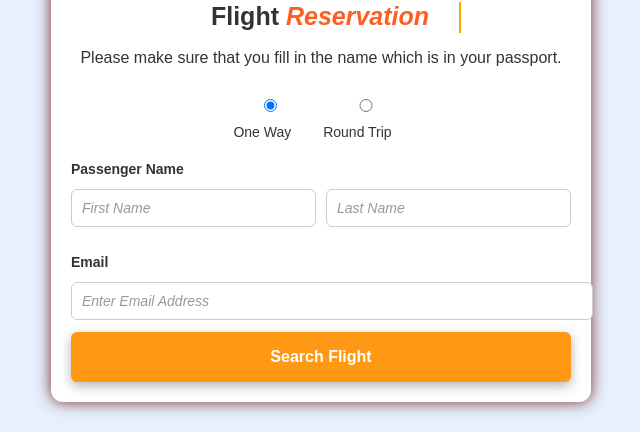
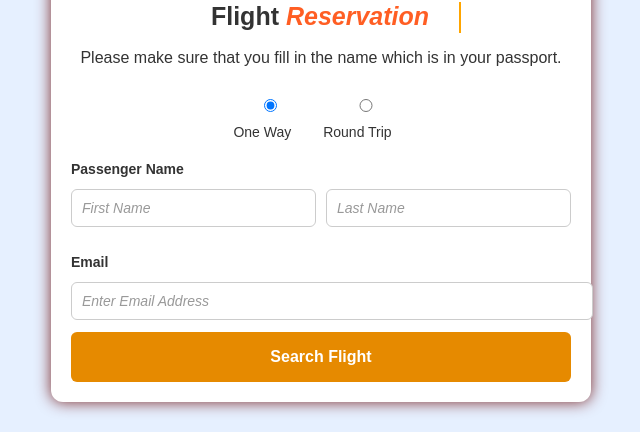
Before and after one commit to poojatelada21/Travel-Tourisum, a plain HTML site: page pages/flight.html in a window 1280 px wide. In both pictures the pointer is over the button "Search Flight". Shown: the part 427-859 px from the top of the page, without its empty margins (319-959 px from the left). Drawn offline with Linux system fonts and the light colour scheme.

Commit message:
Update flight.html
flight page added

```diff
--- a/pages/flight.html
+++ b/pages/flight.html
@@ -154,7 +154,7 @@
     }
 
     button:hover {
-      box-shadow: 0px 4px 12px rgba(0, 0, 0, 0.3);
+      background:#e68a00;
     }
 
     .radio-group {
@@ -185,6 +185,7 @@
     <div class="header">
       <img src="https://img.freepik.com/free-vector/time-travel-vector-flyer-with-white-copy-space-sky-with-airplane_134830-1061.jpg?t=st=1742623316~exp=1742626916~hmac=2dac17751e634b7d674aa5bc63b3f490ab517b7bde2c5f2b3bb98ab200a7d20f&w=1800" alt="Airplane Image">
     </div>
+    <form id="flightform" action="Flight Ticket.html" method="get">
 
     <!-- Typing Heading -->
     <div class="typing">
```
